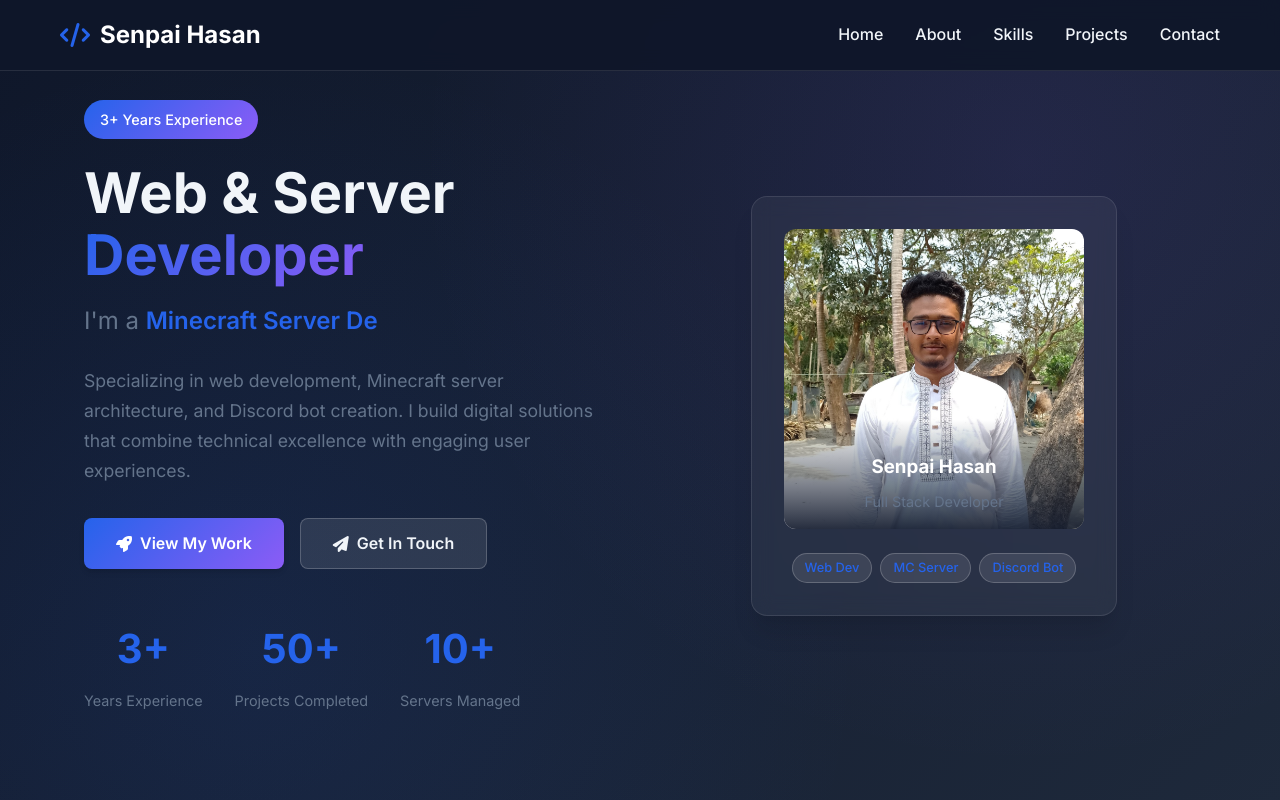
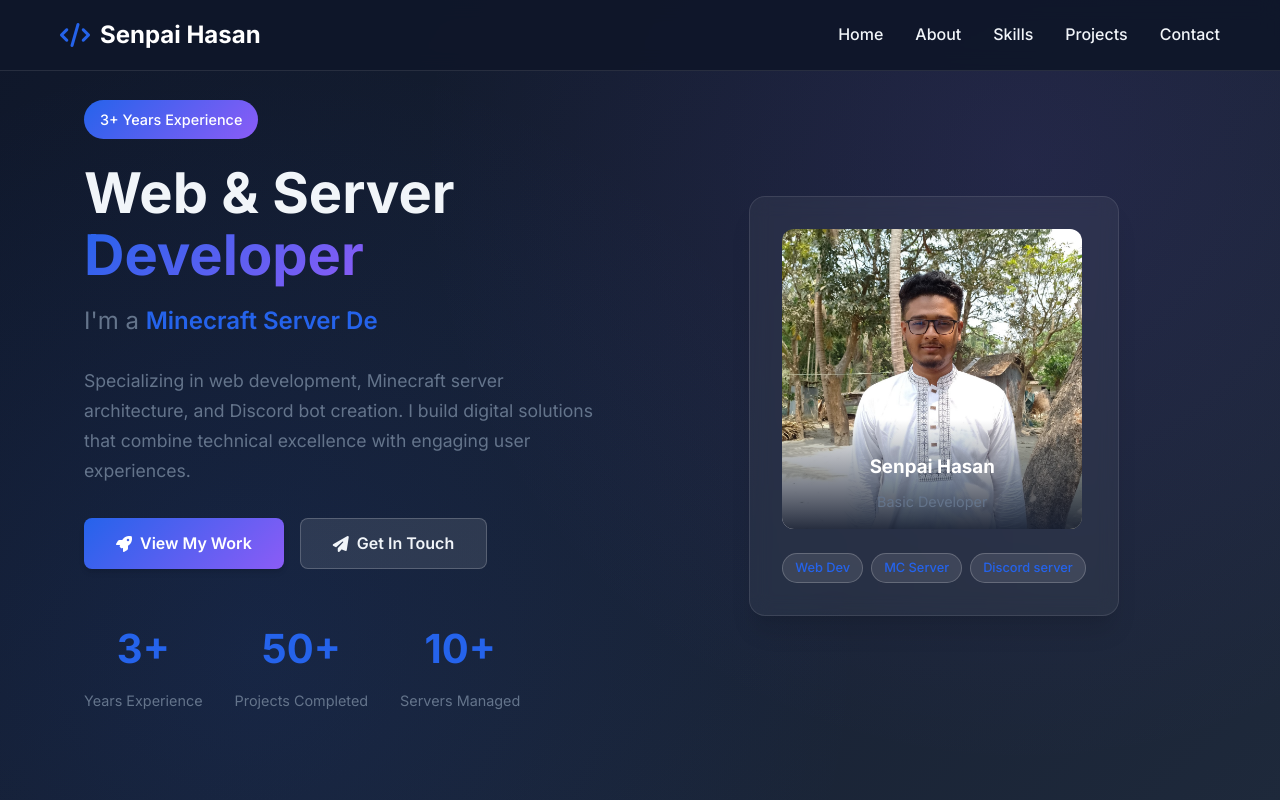
Before and after one commit to mdhasan106950-alt/my-portfolio-, a plain HTML site: page index.html in a window 1280 px wide. Shown: the top 800 px of the page. Drawn offline with Linux system fonts and the light colour scheme.

```diff
--- a/index.html
+++ b/index.html
@@ -87,13 +87,13 @@
                             <img src="assets/images/profile.jpg" alt="Senpai Hasan" id="profile-img">
                             <div class="profile-overlay">
                                 <h3>Senpai Hasan</h3>
-                                <p>Full Stack Developer</p>
+                                <p>Basic Developer</p>
                             </div>
                         </div>
                         <div class="profile-badges">
                             <span class="profile-badge">Web Dev</span>
                             <span class="profile-badge">MC Server</span>
-                            <span class="profile-badge">Discord Bot</span>
+                            <span class="profile-badge">Discord server</span>
                         </div>
                     </div>
                 </div>
@@ -527,4 +527,5 @@
 
     <script src="js/script.js"></script>
 </body>
+
 </html>
```
